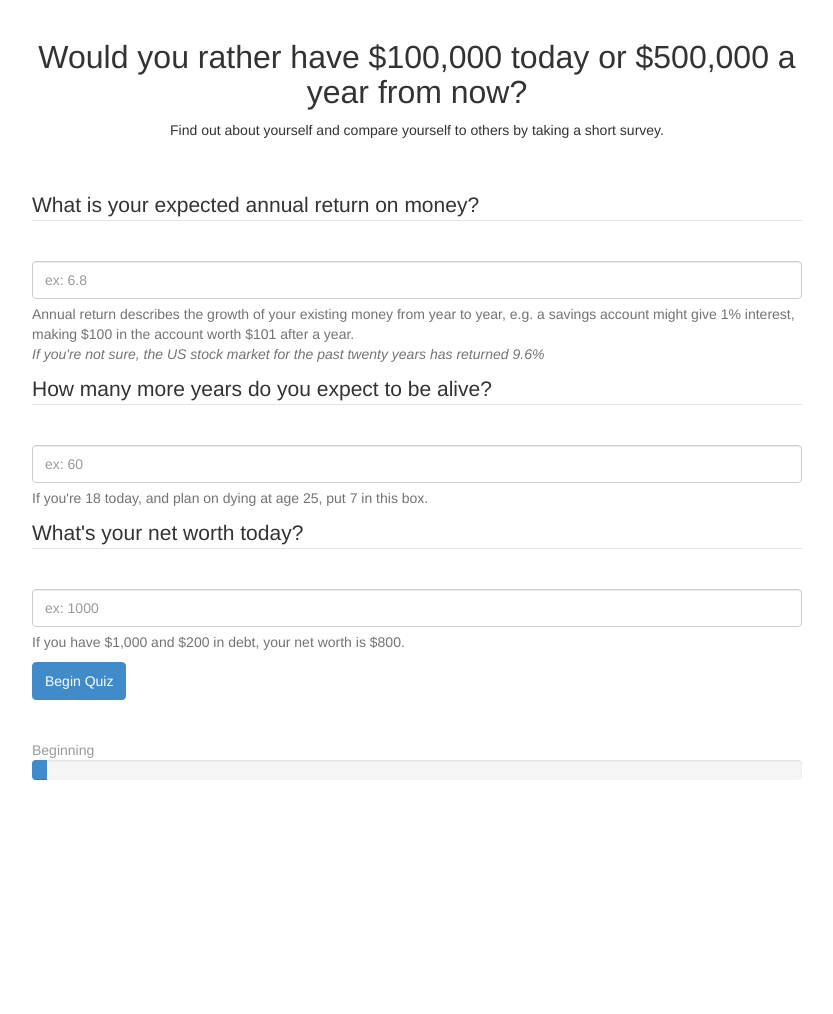
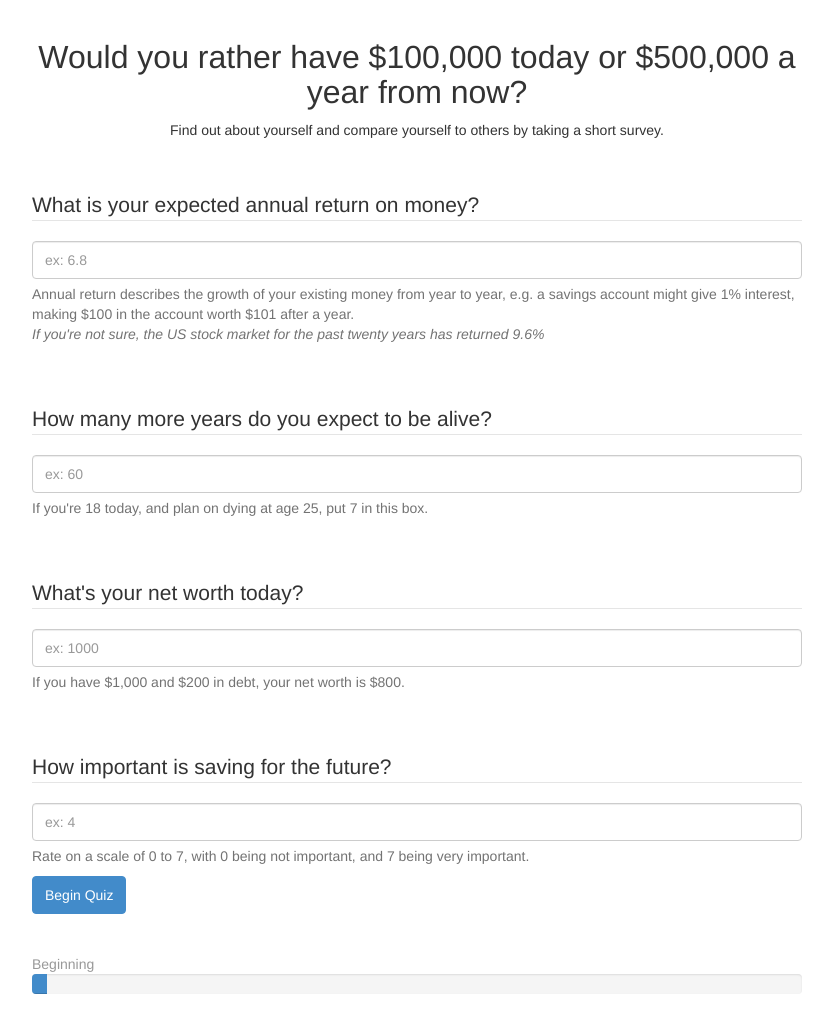
Before and after one commit to rozap/discountrates, a Django app: page / in a window 1280 px wide. Shown: the whole page, without its empty margins (223-1056 px from the left). Before the commit the page ends 780 px from the top, so only its background shows below. Run offline with Django 3.2, Linux system fonts and the light colour scheme; parts of the project's set-up code (start-up, migrations or seed data) failed here and were passed over; some libraries are stand-ins or nearby versions.

Commit message:
added save_priority field, fixed a bug where net_worth wasnt being saved

```diff
--- a/api/views.py
+++ b/api/views.py
@@ -23,6 +23,8 @@ def quiz(request):
             session = session,
             expected_return = data['expected_return'],
             expected_life = data['expected_life'],
+            save_priority = data['save_priority'],
+            net_worth = data['net_worth']
             )
         quiz.save()
         return quiz
--- a/quiz/models.py
+++ b/quiz/models.py
@@ -8,6 +8,7 @@ class Quiz(ResourceModel):
     session = models.CharField(max_length = 512)
     expected_return = models.DecimalField(max_digits = 4, decimal_places = 2)
     expected_life = models.IntegerField(default = 60)
+    save_priority = models.IntegerField(default = 4)
     net_worth = models.IntegerField(default = 0)
     create_date = models.DateTimeField(auto_now_add = True, default = datetime.now())
     overlap = models.IntegerField(default = None, null = True)
--- a/static/css/style.css
+++ b/static/css/style.css
@@ -4465,3 +4465,7 @@ a.list-group-item.active > .badge,
   font-size: 21.599999999999998px;
   padding: 30px;
 }
+legend {
+  margin-bottom: 0px;
+  margin-top: 60px;
+}
--- a/static/less/bootstrap.less
+++ b/static/less/bootstrap.less
@@ -79,3 +79,8 @@
 	padding: @grid-gutter-width;
 
 }
+
+legend {
+	margin-bottom:0px;
+	margin-top:@grid-gutter-width*2;
+}
--- a/static/templates/quiz/init.html
+++ b/static/templates/quiz/init.html
@@ -1,8 +1,6 @@
 <div id="intro" style="text-align: center; margin-bottom: 50px">
-	<h2>
-	<p>Would you rather have $100,000 today or $500,000 a year from now?</p></h2>
+	<h2>Would you rather have $100,000 today or $500,000 a year from now?</h2>
 	<p>Find out about yourself and compare yourself to others by taking a short survey.</p>
-	</h3>
 </div>
 
 <div>
@@ -15,6 +13,8 @@
 			</div>
 		<% } %>
 		<fieldset>
+
+
 			<legend>What is your expected annual return on money?</legend>
 			<br>
 			<% if(errors && errors.expected_return) { %>
@@ -24,8 +24,8 @@
 			<% } %>
 			<input type="text" name="expected_return" placeholder="ex: 6.8"/>
 			<p class="help-block">Annual return describes the growth of your existing money from year to year, e.g. a savings account might give 1% interest, making $100 in the account worth $101 after a year.<br><i>If you're not sure, the US stock market for the past twenty years has returned 9.6%</i></p>
-		</fieldset>
-		<fieldset>
+
+
 			<legend>How many more years do you expect to be alive?</legend>
 			<br>
 			<% if(errors && errors.expected_life) { %>
@@ -36,10 +36,9 @@
 
 			<input type="text" name="expected_life" placeholder="ex: 60"/>
 			<p class="help-block">If you're 18 today, and plan on dying at age 25, put 7 in this box.</p>
-		</fieldset>
-		<fieldset>
-			<legend>What's your net worth today?
-			</legend>
+
+
+			<legend>What's your net worth today?</legend>
 			<br>
 			<% if(errors && errors.net_worth) { %>
 				<div class="alert alert-danger">
@@ -49,6 +48,18 @@
 
 			<input type="text" name="net_worth" placeholder="ex: 1000"/>
 			<p class="help-block">If you have $1,000 and $200 in debt, your net worth is $800.</p>
+
+
+			<legend>How important is saving for the future?</legend>
+			<br>
+			<% if(errors && errors.save_priority) { %>
+				<div class="alert alert-danger">
+					<%= errors.save_priority %>
+				</div>
+			<% } %>
+
+			<input type="text" name="save_priority" placeholder="ex: 4"/>
+			<p class="help-block">Rate on a scale of 0 to 7, with 0 being not important, and 7 being very important.</p>
 		</fieldset>
 		<div>
 			<a href="javascript:void(0)"
```
Also changed, not shown: api/validators.py (+13 -0 lines), quiz/migrations/0005_auto__add_field_quiz_save_priority.py (added), 4 other files.
